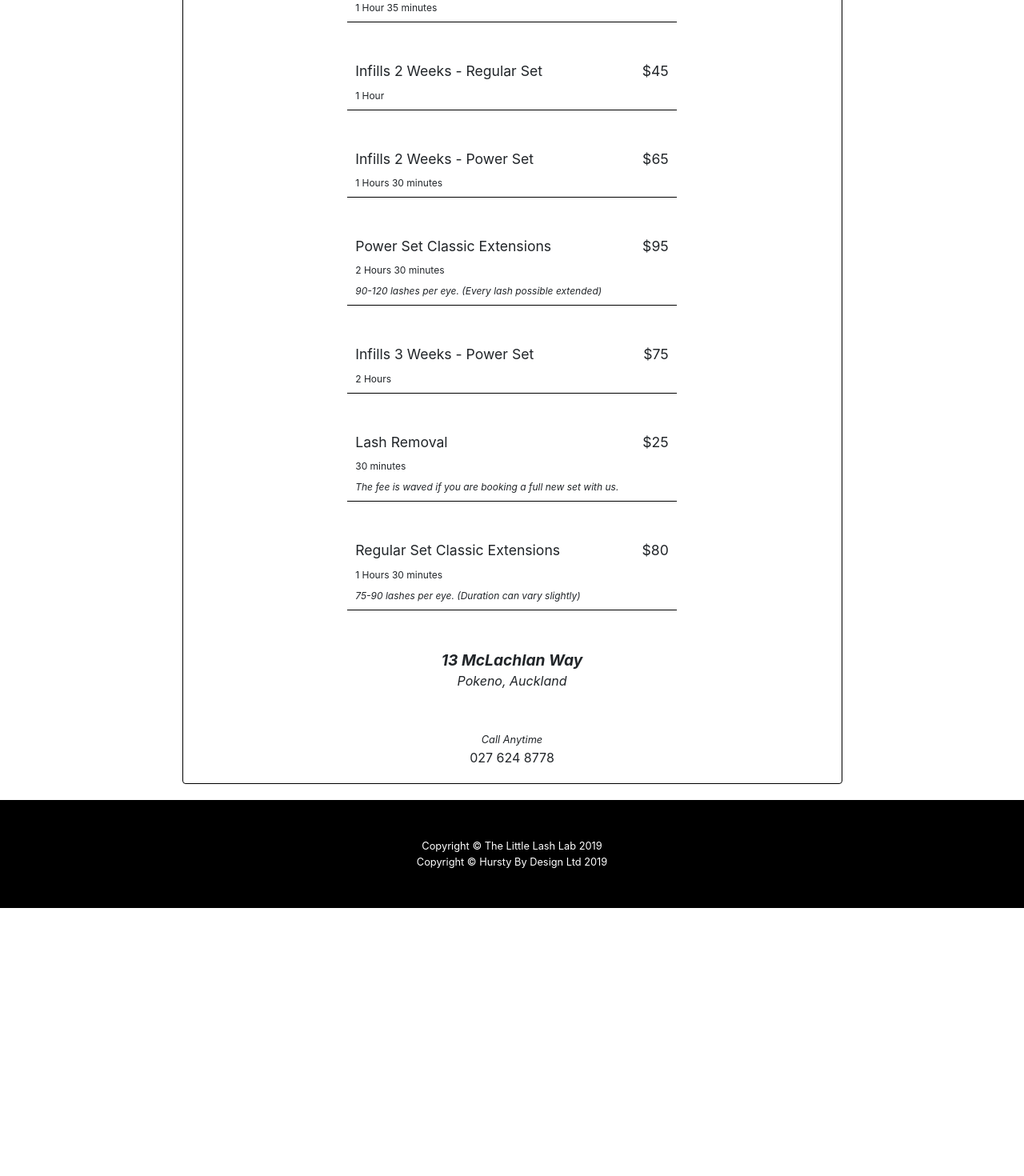
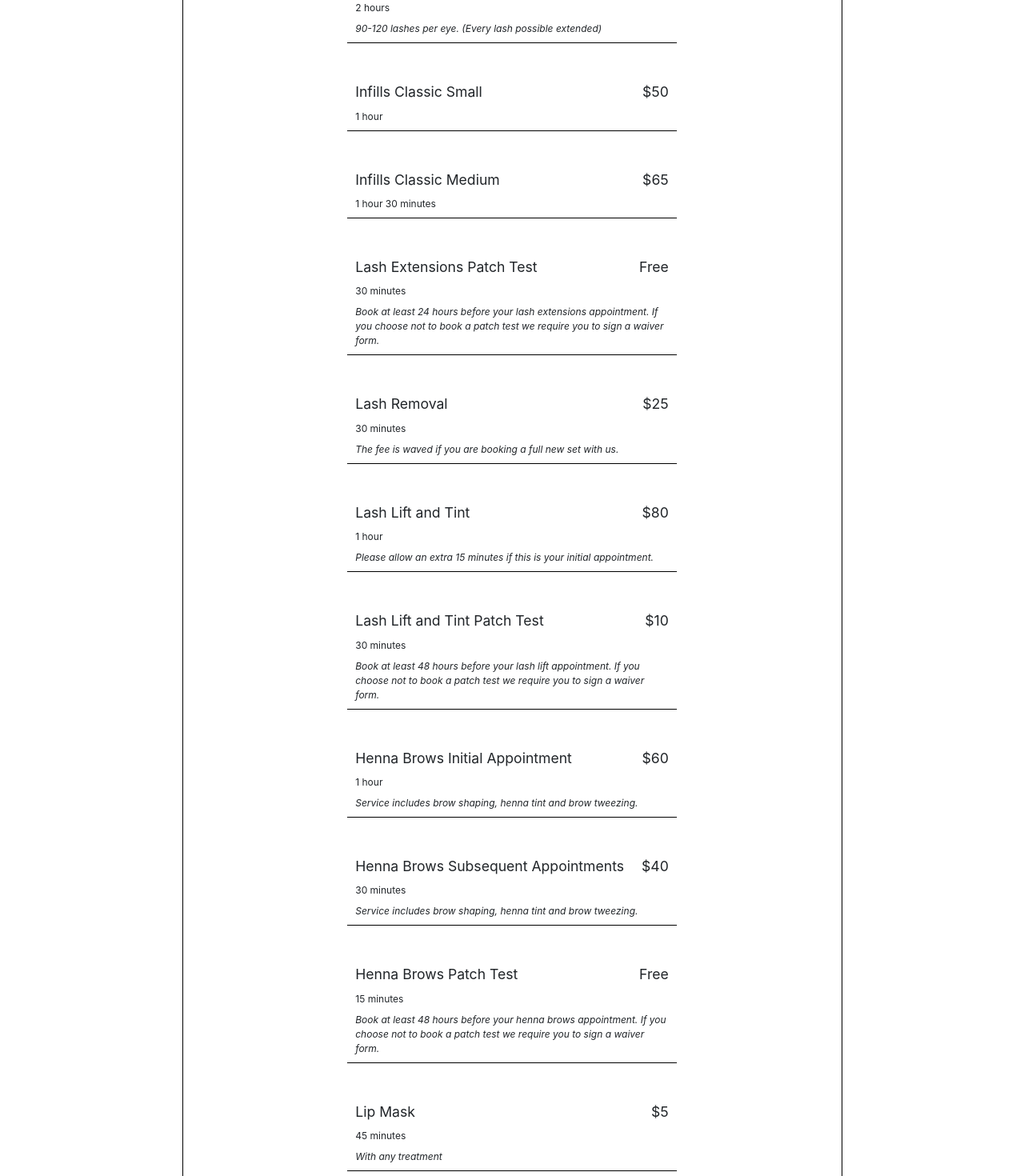
Before and after one commit to ethan-hurst/little-lash-lab-website, a React (Create React App) app: page /pricing in a window 1280 px wide. Shown: the part 1060-2530 px from the top of the page at 80% size. Before the commit the page ends 2195 px from the top, so only its background shows below. Built offline with nearby package versions, Linux system fonts and the light colour scheme.

Commit message:
changes to Pricing page

```diff
--- a/src/components/PriceList.jsx
+++ b/src/components/PriceList.jsx
@@ -15,61 +15,28 @@ export default class PriceList extends React.Component {
                                     </h2>
                                     <ul class="list-unstyled list-hours mb-5 text-left mx-auto">
                                         <li class="list-unstyled-item list-hours-item d-flex">
-                                            Lip Mask
-                                            <span class="ml-auto">$5</span>
+                                            Regular Set Classic Eyelash Extensions
+                                            <span class="ml-auto">$70</span>
                                         </li>
                                         <li class="list-unstyled-item list-hours-item d-flex">
                                             <span className="subheading">
-                                                45 minutes
+                                                1 hour 30 minutes
                                             </span>
                                         </li>
                                         <li class="list-unstyled-item list-hours-item d-flex">
                                             <span className="subheading">
-                                                <em>With any treatment</em>
+                                                <em>75-90 lashes per eye. (Duration can vary slightly)</em>
                                             </span>
                                         </li>
                                     </ul>
                                     <ul class="list-unstyled list-hours mb-5 text-left mx-auto">
                                         <li class="list-unstyled-item list-hours-item d-flex">
-                                            Infills 3 Weeks - Regular Set
-                                            <span class="ml-auto">$65</span>
+                                            Glam Set Classic Eyelash Extensions
+                                            <span class="ml-auto">$85</span>
                                         </li>
                                         <li class="list-unstyled-item list-hours-item d-flex">
                                             <span className="subheading">
-                                                1 Hour 35 minutes
-                                            </span>
-                                        </li>
-                                    </ul>
-                                    <ul class="list-unstyled list-hours mb-5 text-left mx-auto">
-                                        <li class="list-unstyled-item list-hours-item d-flex">
-                                            Infills 2 Weeks - Regular Set
-                                            <span class="ml-auto">$45</span>
-                                        </li>
-                                        <li class="list-unstyled-item list-hours-item d-flex">
-                                            <span className="subheading">
-                                                1 Hour
-                                            </span>
-                                        </li>
-                                    </ul>
-                                    <ul class="list-unstyled list-hours mb-5 text-left mx-auto">
-                                        <li class="list-unstyled-item list-hours-item d-flex">
-                                            Infills 2 Weeks - Power Set
-                                            <span class="ml-auto">$65</span>
-                                        </li>
-                                        <li class="list-unstyled-item list-hours-item d-flex">
-                                            <span className="subheading">
-                                                1 Hours 30 minutes
-                                            </span>
-                                        </li>
-                                    </ul>
-                                    <ul class="list-unstyled list-hours mb-5 text-left mx-auto">
-                                        <li class="list-unstyled-item list-hours-item d-flex">
-                                            Power Set Classic Extensions
-                                            <span class="ml-auto">$95</span>
-                                        </li>
-                                        <li class="list-unstyled-item list-hours-item d-flex">
-                                            <span className="subheading">
-                                                2 Hours 30 minutes
+                                                2 hours
                                             </span>
                                         </li>
                                         <li class="list-unstyled-item list-hours-item d-flex">
@@ -80,12 +47,39 @@ export default class PriceList extends React.Component {
                                     </ul>
                                     <ul class="list-unstyled list-hours mb-5 text-left mx-auto">
                                         <li class="list-unstyled-item list-hours-item d-flex">
-                                            Infills 3 Weeks - Power Set
-                                            <span class="ml-auto">$75</span>
+                                            Infills Classic Small
+                                            <span class="ml-auto">$50</span>
                                         </li>
                                         <li class="list-unstyled-item list-hours-item d-flex">
                                             <span className="subheading">
-                                                2 Hours
+                                                1 hour
+                                            </span>
+                                        </li>
+                                    </ul>
+                                    <ul class="list-unstyled list-hours mb-5 text-left mx-auto">
+                                        <li class="list-unstyled-item list-hours-item d-flex">
+                                            Infills Classic Medium
+                                            <span class="ml-auto">$65</span>
+                                        </li>
+                                        <li class="list-unstyled-item list-hours-item d-flex">
+                                            <span className="subheading">
+                                                1 hour 30 minutes
+                                            </span>
+                                        </li>
+                                    </ul>
+                                    <ul class="list-unstyled list-hours mb-5 text-left mx-auto">
+                                        <li class="list-unstyled-item list-hours-item d-flex">
+                                            Lash Extensions Patch Test
+                                            <span class="ml-auto">Free</span>
+                                        </li>
+                                        <li class="list-unstyled-item list-hours-item d-flex">
+                                            <span className="subheading">
+                                                30 minutes
+                                            </span>
+                                        </li>
+                                        <li class="list-unstyled-item list-hours-item d-flex">
+                                            <span className="subheading">
+                                                <em>Book at least 24 hours before your lash extensions appointment. If you choose not to book a patch test we require you to sign a waiver form.</em>
                                             </span>
                                         </li>
                                     </ul>
@@ -107,25 +101,105 @@ export default class PriceList extends React.Component {
                                     </ul>
                                     <ul class="list-unstyled list-hours mb-5 text-left mx-auto">
                                         <li class="list-unstyled-item list-hours-item d-flex">
-                                            Regular Set Classic Extensions
+                                            Lash Lift and Tint
                                             <span class="ml-auto">$80</span>
                                         </li>
                                         <li class="list-unstyled-item list-hours-item d-flex">
                                             <span className="subheading">
-                                                1 Hours 30 minutes
+                                                1 hour
                                             </span>
                                         </li>
                                         <li class="list-unstyled-item list-hours-item d-flex">
                                             <span className="subheading">
-                                                <em>75-90 lashes per eye. (Duration can vary slightly)</em>
+                                                <em>Please allow an extra 15 minutes if this is your initial appointment.</em>
+                                            </span>
+                                        </li>
+                                    </ul>
+                                    <ul class="list-unstyled list-hours mb-5 text-left mx-auto">
+                                        <li class="list-unstyled-item list-hours-item d-flex">
+                                            Lash Lift and Tint Patch Test
+                                            <span class="ml-auto">$10</span>
+                                        </li>
+                                        <li class="list-unstyled-item list-hours-item d-flex">
+                                            <span className="subheading">
+                                                30 minutes
+                                            </span>
+                                        </li>
+                                        <li class="list-unstyled-item list-hours-item d-flex">
+                                            <span className="subheading">
+                                                <em>Book at least 48 hours before your lash lift appointment. If you choose not to book a patch test we require you to sign a waiver form.</em>
+                                            </span>
+                                        </li>
+                                    </ul>
+                                    <ul class="list-unstyled list-hours mb-5 text-left mx-auto">
+                                        <li class="list-unstyled-item list-hours-item d-flex">
+                                            Henna Brows Initial Appointment
+                                            <span class="ml-auto">$60</span>
+                                        </li>
+                                        <li class="list-unstyled-item list-hours-item d-flex">
+                                            <span className="subheading">
+                                                1 hour
+                                            </span>
+                                        </li>
+                                        <li class="list-unstyled-item list-hours-item d-flex">
+                                            <span className="subheading">
+                                                <em>Service includes brow shaping, henna tint and brow tweezing.</em>
+                                            </span>
+                                        </li>
+                                    </ul>
+                                    <ul class="list-unstyled list-hours mb-5 text-left mx-auto">
+                                        <li class="list-unstyled-item list-hours-item d-flex">
+                                            Henna Brows Subsequent Appointments
+                                            <span class="ml-auto">$40</span>
+                                        </li>
+                                        <li class="list-unstyled-item list-hours-item d-flex">
+                                            <span className="subheading">
+                                                30 minutes
+                                            </span>
+                                        </li>
+                                        <li class="list-unstyled-item list-hours-item d-flex">
+                                            <span className="subheading">
+                                                <em>Service includes brow shaping, henna tint and brow tweezing.</em>
+                                            </span>
+                                        </li>
+                                    </ul>
+                                    <ul class="list-unstyled list-hours mb-5 text-left mx-auto">
+                                        <li class="list-unstyled-item list-hours-item d-flex">
+                                            Henna Brows Patch Test
+                                            <span class="ml-auto">Free</span>
+                                        </li>
+                                        <li class="list-unstyled-item list-hours-item d-flex">
+                                            <span className="subheading">
+                                                15 minutes
+                                            </span>
+                                        </li>
+                                        <li class="list-unstyled-item list-hours-item d-flex">
+                                            <span className="subheading">
+                                                <em>Book at least 48 hours before your henna brows appointment. If you choose not to book a patch test we require you to sign a waiver form.</em>
+                                            </span>
+                                        </li>
+                                    </ul>
+                                    <ul class="list-unstyled list-hours mb-5 text-left mx-auto">
+                                        <li class="list-unstyled-item list-hours-item d-flex">
+                                            Lip Mask
+                                            <span class="ml-auto">$5</span>
+                                        </li>
+                                        <li class="list-unstyled-item list-hours-item d-flex">
+                                            <span className="subheading">
+                                                45 minutes
+                                            </span>
+                                        </li>
+                                        <li class="list-unstyled-item list-hours-item d-flex">
+                                            <span className="subheading">
+                                                <em>With any treatment</em>
                                             </span>
                                         </li>
                                     </ul>
                                     <p class="address mb-5">
                                         <em>
-                                            <strong>13 McLachlan Way</strong>
+                                            <strong>10 Stile Place</strong>
                                             <br />
-                                            Pokeno, Auckland
+                                            Pukekohe, Auckland
                                             </em>
                                     </p>
                                     <p class="mb-0">
```
